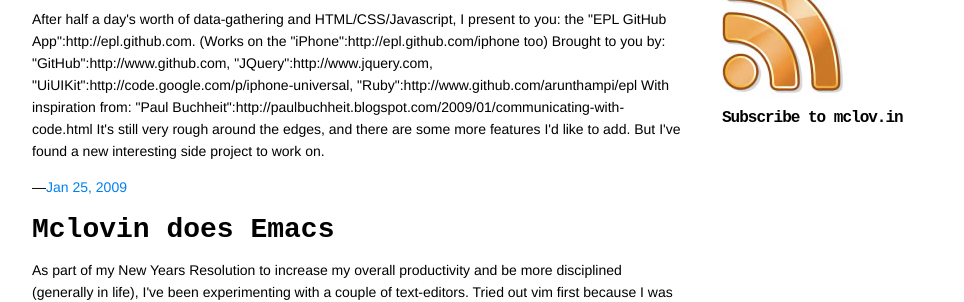
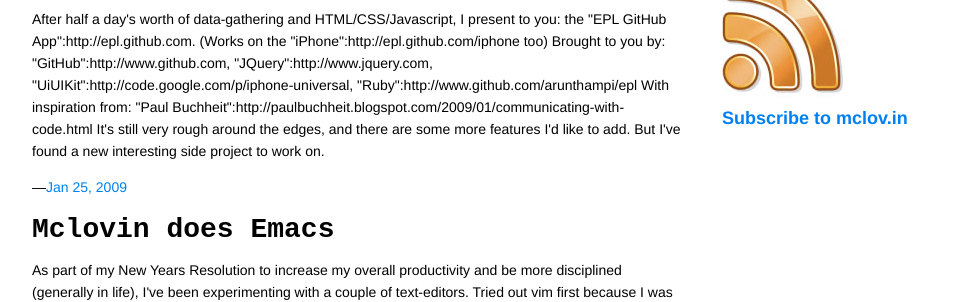
Before and after one commit to arunthampi/arunthampi.github.com, a Jekyll site: the page built from index.html, in a window 1280 px wide. Shown: the part 567-869 px from the top of the page, without its empty margins (158-1122 px from the left). Built offline with Jekyll 4.4.1, drawn with Linux system fonts in a browser that asks for light colours; Markdown is read by kramdown in place of the engine named in the settings.

Commit message:
Style changes to the big RSS button

```diff
--- a/css/default.css
+++ b/css/default.css
@@ -84,13 +84,8 @@
 #rss_subscribe a {
   background:transparent url(/images/rss.png) no-repeat scroll 0 0;
   display:block;
-  font-size:16px;
-  font-family: monospace;
-  color: #000000;
+  font-size: 18px;
   font-weight:bold;
   height:148px;
-  letter-spacing:-1px;
-  list-style-type:none;
-  margin:0 5px 0 0;
   padding:150px 0 0 10px;
 }
```
